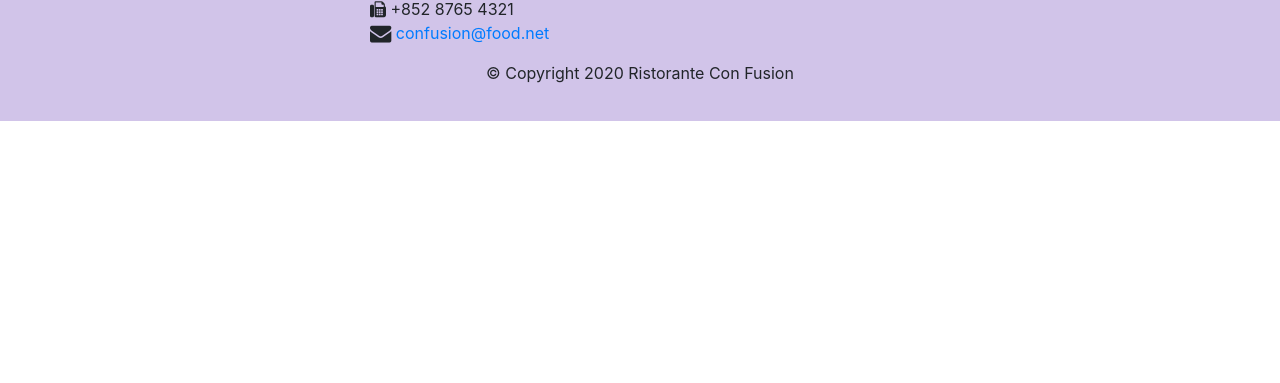
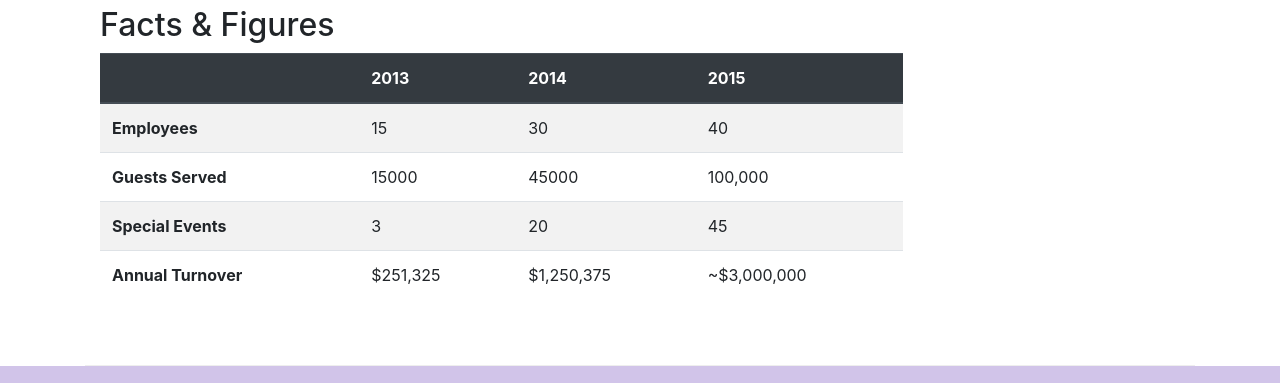
Before and after one commit to UmarAhmed29/Restaurant-website-frontend-Bootstrap, a website: page aboutus.html in a window 1280 px wide. Shown: the part 2003-2386 px from the top of the page. Before the commit the page ends 2124 px from the top, so only its background shows below. Drawn offline with nearby package versions, Linux system fonts and the light colour scheme.

Commit message:
Tables and Cards

```diff
--- a/aboutus.html
+++ b/aboutus.html
@@ -66,7 +66,34 @@
                 <p>Started in 2010, Ristorante con Fusion quickly established itself as a culinary icon par excellence in Hong Kong. With its unique brand of world fusion cuisine that can be found nowhere else, it enjoys patronage from the A-list clientele in Hong Kong.  Featuring four of the best three-star Michelin chefs in the world, you never know what will arrive on your plate the next time you visit us.</p>
                 <p>The restaurant traces its humble beginnings to <em>The Frying Pan</em>, a successful chain started by our CEO, Mr. Peter Pan, that featured for the first time the world's best cuisines in a pan.</p>
             </div>
-            <div>
+            <div class="col-sm">
+                <div class="card">
+                    <h3 class="card-header bg-primary text-white"> Facts at a Glance </h3>
+                    <div class="card-body">
+                        <dl class="row">
+                            <dt class="col-6">Started</dt>
+                            <dd class="col-6">3 Feb. 2013</dd>
+                            <dt class="col-6">Major Stake Holder</dt>
+                            <dd class="col-6">HK Fine Foods Inc.</dd>
+                            <dt class="col-6">Last Year's Turnover</dt>
+                            <dd class="col-6">$1,250,375</dd>
+                            <dt class="col-6">Employees</dt>
+                            <dd class="col-6">40</dd>
+                        </dl>
+                    </div>
+                </div>
+            </div>
+            <div class="col-12">
+                <div class="card card-body bg-light">
+                    <blockquote class="blockquote">
+                        <p class="mb-0">You better cut the pizza in four pieces because
+                            I'm not hungry enough to eat six.</p>
+                        <footer class="blockquote-footer">Yogi Berra,
+                            <cite title="Source Title">The Wit and Wisdom of Yogi Berra,
+                                P. Pepe, Diversion Books, 2014</cite>
+                        </footer>
+                    </blockquote>
+                </div>
             </div>
         </div>
 
@@ -84,7 +111,50 @@
                 <p class="d-none d-sm-block">Award winning three-star Michelin chef with wide International experience having worked closely with whos-who in the culinary world, he specializes in creating mouthwatering Indo-Italian fusion experiences. He says, <em>Put together the cuisines from the two craziest cultures, and you get a winning hit! Amma Mia!</em></p>
             </div>
        </div>
-
+       <div class="row row-content">
+           <div class="col-12 col-sm-9">
+               <h2> Facts &amp; Figures </h2>
+            <div class="table-responsive">
+                <table class="table table-striped">
+                    <thead class="thead-dark">
+                        <tr>
+                            <th>&nbsp;</th>
+                            <th>2013</th>
+                            <th>2014</th>
+                            <th>2015</th>
+                        </tr>
+                    </thead>
+                    <tbody>
+                        <tr>
+                            <th>Employees</th>
+                            <td>15</td>
+                            <td>30</td>
+                            <td>40</td>
+                        </tr>
+                        <tr>
+                            <th>Guests Served</th>
+                            <td>15000</td>
+                            <td>45000</td>
+                            <td>100,000</td>
+                        </tr>
+                        <tr>
+                            <th>Special Events</th>
+                            <td>3</td>
+                            <td>20</td>
+                            <td>45</td>
+                        </tr>
+                        <tr>
+                            <th>Annual Turnover</th>
+                            <td>$251,325</td>
+                            <td>$1,250,375</td>
+                            <td>~$3,000,000</td>
+                        </tr>
+                    </tbody>
+                </table>
+            </div>
+           </div>
+           <div class="col-12 col-sm-3"></div>
+       </div>
     </div>
 
     <footer class="footer">
```
